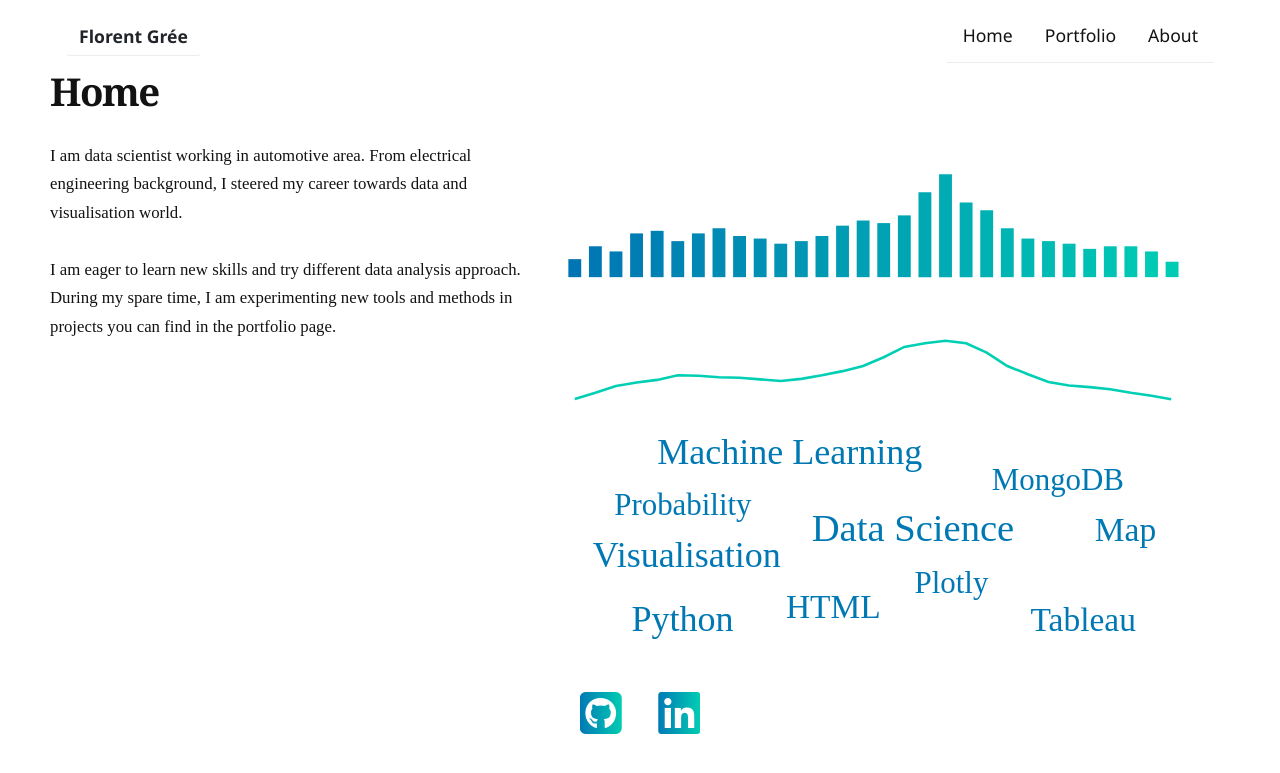
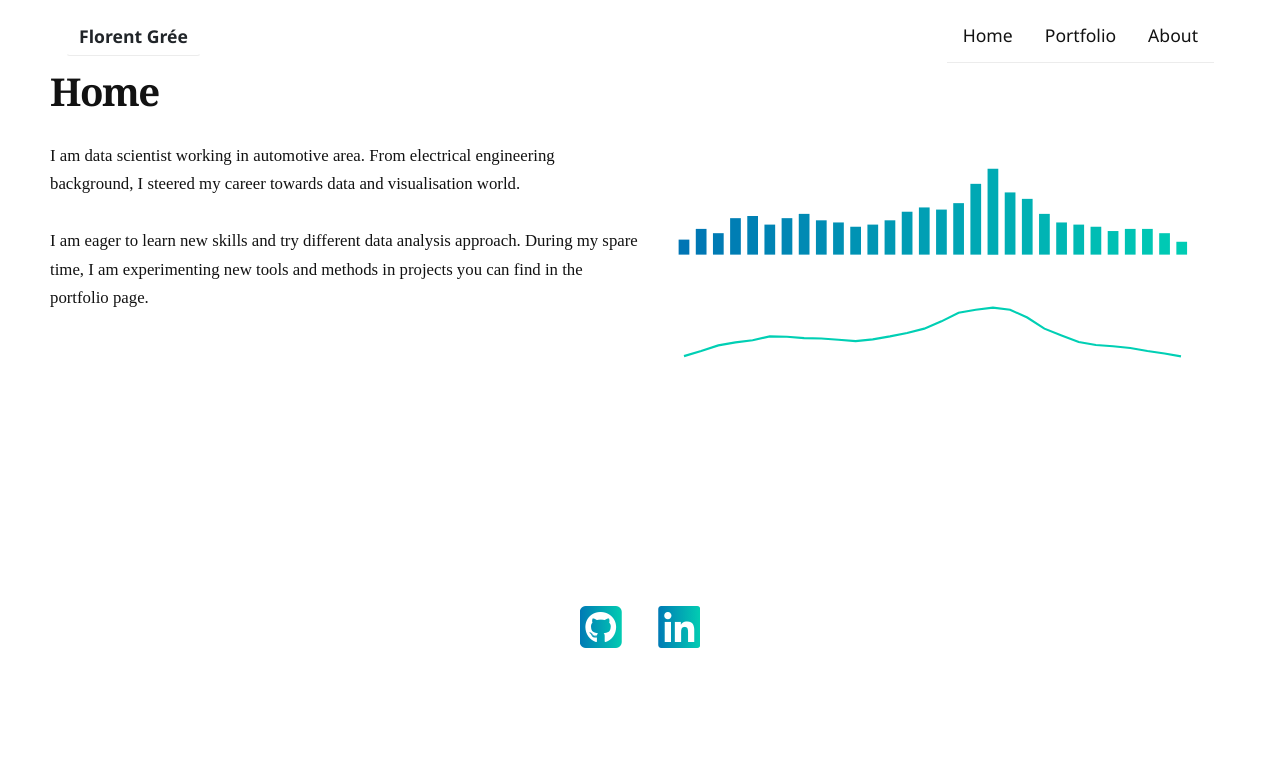
Before and after one commit to FlorentDSGree/florentdsgree.github.io, a Jekyll site: the page built from index.markdown, in a window 1280 px wide. Shown: the top 773 px of the page. Built offline with Jekyll 4.4.1, drawn with Linux system fonts in a browser that asks for light colours; nearby versions of some CDN libraries.

Commit message:
Update table column widths and remove unused SVG text elements for cleaner layout

```diff
--- a/index.markdown
+++ b/index.markdown
@@ -9,8 +9,8 @@ permalink: /index.html
 
 <table>
 	<colgroup>
-       <col span="1" style="width: 40%;">
-       <col span="1" style="width: 60%;">
+       <col span="1" style="width: 50%;">
+       <col span="1" style="width: 50%;">
     </colgroup>
 	<tr>
 		<td align="center">
@@ -59,16 +59,7 @@ permalink: /index.html
 
 					<path d="M240 100 L 232 98.6, 224 97.4, 216 96, 208 95.2, 200 94.6, 192 93.2, 184 90.2, 176 87, 168 81.8, 160 78.2, 152 77.2, 144 78.2, 136 79.6, 128 83.6, 120 87, 112 89, 104 90.6, 96 92, 88 92.8, 80 92.2, 72 91.6, 64 91.4, 56 90.8, 48 90.6, 40 92.4, 32 93.4, 24 94.8, 16 97.4, 8 99.8
 				" stroke="black" fill="transparent"/>
-					<text x="100" y="155" fill="rgb(0,120,180)" font-family="Montserrat" font-size="15">Data Science</text>
-					<text x="15" y="165" fill="rgb(0,120,180)" font-family="Montserrat" font-size="14">Visualisation</text>
-					<text x="30" y="190" fill="rgb(0,120,180)" font-family="Montserrat" font-size="14">Python</text>
-					<text x="140" y="175" fill="rgb(0,120,180)" font-family="Montserrat" font-size="12">Plotly</text>
-					<text x="210" y="155" fill="rgb(0,120,180)" font-family="Montserrat" font-size="13">Map</text>
-					<text x="40" y="125" fill="rgb(0,120,180)" font-family="Montserrat" font-size="14">Machine Learning</text>
-					<text x="90" y="185" fill="rgb(0,120,180)" font-family="Montserrat" font-size="13">HTML</text>
-					<text x="185" y="190" fill="rgb(0,120,180)" font-family="Montserrat" font-size="13">Tableau</text>
-					<text x="170" y="135" fill="rgb(0,120,180)" font-family="Montserrat" font-size="12">MongoDB</text>
-					<text x="50" y="145" fill="rgb(0,120,180)" font-family="Montserrat" font-size="12" text-anchor="middle" transform="rotate(0,50,145)">Probability</text>
+
 
 				</svg>
 			</div>
```
